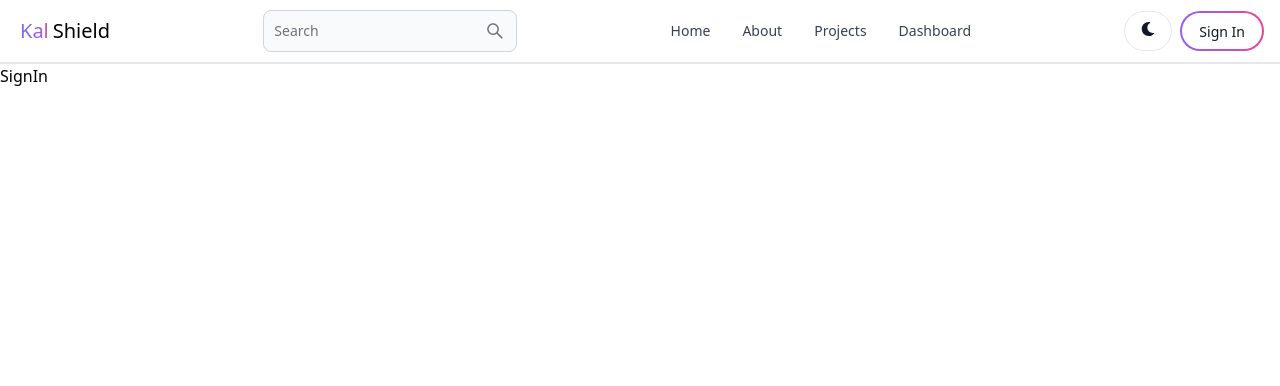
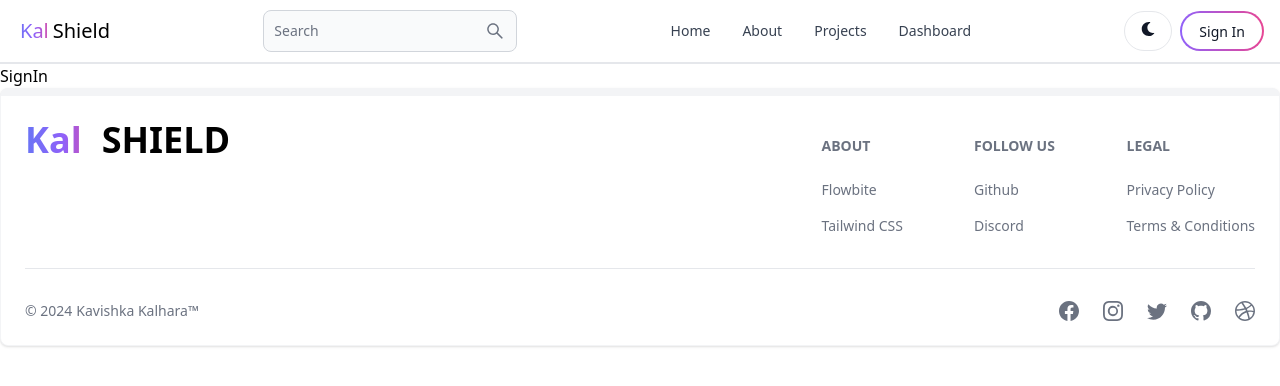
Before and after one commit to kavishkakalhara1/KalShield-client, a React (Vite) app: page /sign-in in a window 1280 px wide. Shown: the top 386 px of the page. Built offline with nearby package versions, Linux system fonts and the light colour scheme.

Commit message:
Created footer component

```diff
--- a/src/App.jsx
+++ b/src/App.jsx
@@ -8,6 +8,7 @@
 import SignUp from "./pages/SignUp";
 import SignIn from "./pages/SignIn";
 import Header from "./components/Header";
+import Footer from "./components/Footer";
 
 export default function App() {
   return (
@@ -21,6 +22,7 @@
         <Route path="/sign-up" element={<SignUp />} />
         <Route path="/sign-in" element={<SignIn />} />
       </Routes>
+      <Footer/>
     </BrowserRouter>
   );
 }
--- /dev/null
+++ b/src/components/Footer.jsx
@@ -0,0 +1,60 @@
+import React from "react";
+import { Footer } from "flowbite-react";
+import { BsDribbble, BsFacebook, BsGithub, BsInstagram, BsTwitter } from "react-icons/bs";
+import { Link } from "react-router-dom";
+
+export default function FooterComponent() {
+  return (
+    <Footer container className="border border-t-8 border-gray-100">
+      <div className="w-full">
+        <div className="grid justify-between w-full sm:flex sm:justify-between md:flex md:grid-cols-1">
+          <div>
+          <Link
+            to="/"
+            className="text-3xl font-bold dark:text-white md:text-4xl md:items-center"
+          >
+            <span className="py-10 pr-5 text-transparent bg-gradient-to-r from-indigo-500 via-purple-500 to-pink-500 bg-clip-text">
+              Kal
+            </span>
+            SHIELD
+          </Link>
+          </div>
+          <div className="grid grid-cols-2 gap-8 sm:mt-4 sm:grid-cols-3 sm:gap-6">
+            <div>
+              <Footer.Title title="about" />
+              <Footer.LinkGroup col>
+                <Footer.Link href="#">Flowbite</Footer.Link>
+                <Footer.Link href="#">Tailwind CSS</Footer.Link>
+              </Footer.LinkGroup>
+            </div>
+            <div>
+              <Footer.Title title="Follow us" />
+              <Footer.LinkGroup col>
+                <Footer.Link href="#">Github</Footer.Link>
+                <Footer.Link href="#">Discord</Footer.Link>
+              </Footer.LinkGroup>
+            </div>
+            <div>
+              <Footer.Title title="Legal" />
+              <Footer.LinkGroup col>
+                <Footer.Link href="#">Privacy Policy</Footer.Link>
+                <Footer.Link href="#">Terms &amp; Conditions</Footer.Link>
+              </Footer.LinkGroup>
+            </div>
+          </div>
+        </div>
+        <Footer.Divider />
+        <div className="w-full sm:flex sm:items-center sm:justify-between">
+          <Footer.Copyright href="#" by="Kavishka Kalhara™" year={new Date().getFullYear()} />
+          <div className="flex mt-4 space-x-6 sm:mt-0 sm:justify-center">
+            <Footer.Icon href="#" icon={BsFacebook} />
+            <Footer.Icon href="#" icon={BsInstagram} />
+            <Footer.Icon href="#" icon={BsTwitter} />
+            <Footer.Icon href="#" icon={BsGithub} />
+            <Footer.Icon href="#" icon={BsDribbble} />
+          </div>
+        </div>
+      </div>
+    </Footer>
+  );
+}
```
